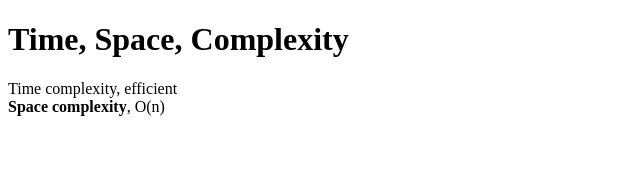
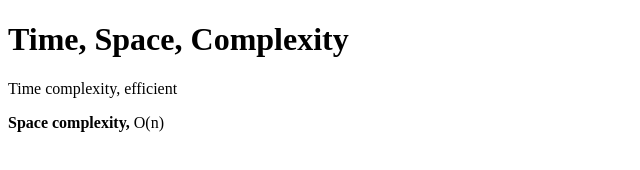
Before and after one commit to acciojob/time-and-space-complexity-thanosiam, a website: page main.html in a window 1280 px wide. Shown: the whole page, without its empty margins (0-640 px from the left). Drawn offline with Linux system fonts and the light colour scheme.

Commit message:
created a submission

```diff
--- a/main.html
+++ b/main.html
@@ -3,15 +3,17 @@
 <html>
 
 <head>
+		<h1> Time, Space, Complexity</h1>
+
 	<link rel="stylesheet" href="styles.css">
 </head>
 
 <body>
 	<!-- the entire body must be written by student -->
-	<h1> Time, Space, Complexity</h1>
-	<p>Time complexity, efficient <br>
- <b>Space complexity</b>, O(n)</p>
-    <script type="text/javascript" src="./script.js">
+	<p>Time complexity, efficient</p>
+ <p><b>Space complexity,</b> O(n)</p>
+
+<script type="text/javascript" src="./script.js">
 </script>
 
 </body>
```
